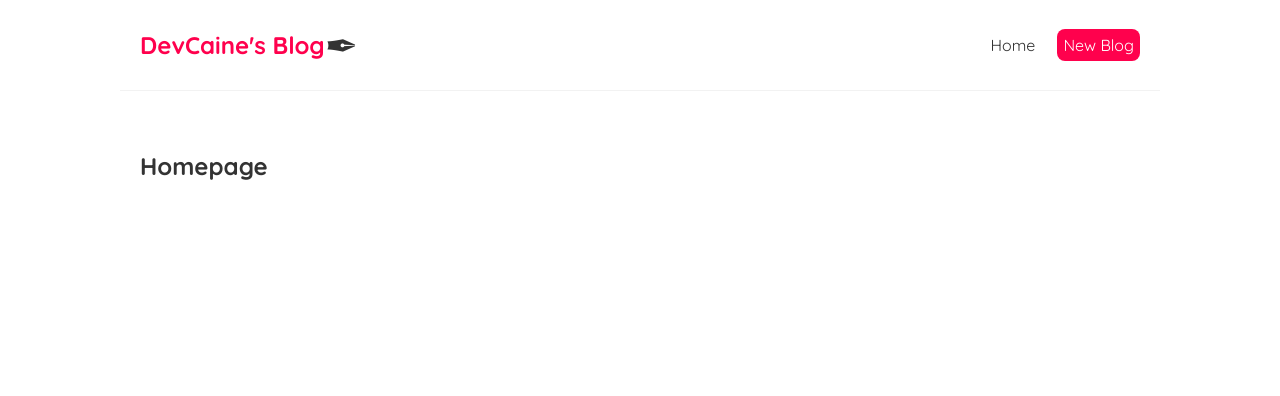
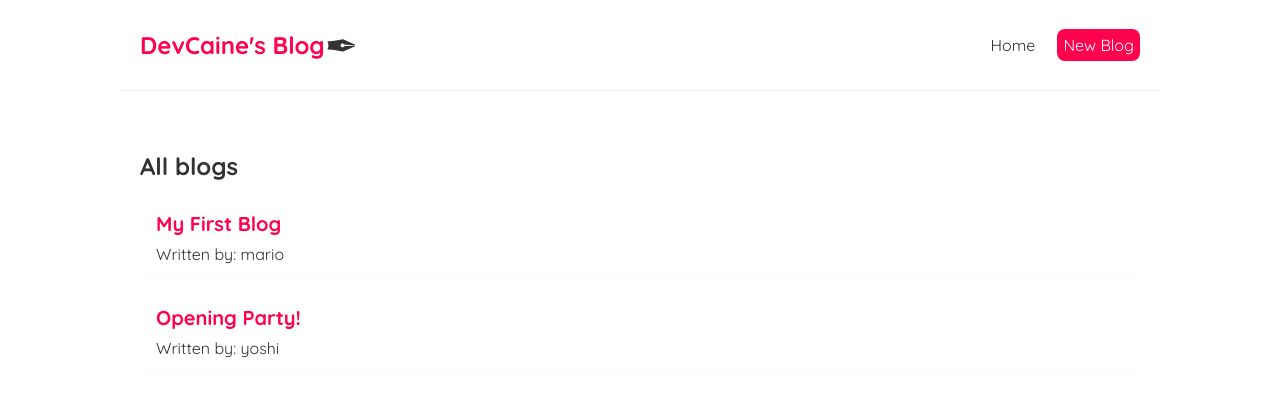
Before and after one commit to Joshua-Petrey/React_Blog, a React (Create React App) app: page / in a window 1280 px wide. Shown: the top 396 px of the page. Built offline with nearby package versions, Linux system fonts and the light colour scheme; data requests are answered from the project's data file.

Commit message:
Updated styles and component logic

```diff
--- /dev/null
+++ b/src/components/blog-list/blog-list.component.jsx
@@ -0,0 +1,20 @@
+
+const BlogList = ({blogs, title}) => {
+
+    return (
+        <div className='blog-list'>
+        <h2>{title}</h2>
+        {
+            blogs.map((blog) => (
+                <div className="blog-preview" key={blog.id}>
+                    <h2>{blog.title}</h2>
+                    <p>Written by: {blog.author}</p>
+
+                </div>
+            ))
+        }
+            </div>
+     );
+}
+
+export default BlogList ;
--- a/src/components/home/home.component.jsx
+++ b/src/components/home/home.component.jsx
@@ -1,7 +1,45 @@
+import {useState, useEffect} from 'react';
+import BlogList from '../blog-list/blog-list.component';
+
 const Home = () => {
+
+    const [blogs, setBlogs] = useState(null)
+    const [ isLoading, setIsLoading] = useState(true);
+    const [error, setError] = useState(null);
+
+    useEffect(() => {
+        fetch('http://localhost:8000/blogs')
+        .then(res => {
+            if (!res.ok) {
+                throw Error("Could not fetch the data")
+            }
+            return res.json();
+        })
+        .then((data) => {
+            setBlogs(data)
+            setIsLoading(false)
+            setError(null)
+        })
+        .catch(
+            (err) => {
+            setError(err.message)
+            setIsLoading(false)
+            })
+    }, [])
+
     return (
         <div className="home">
-            <h2>Homepage</h2>
+
+            {
+                error && <div>{error}</div>
+            }
+            {
+                isLoading && <div>Loading...</div>
+            }
+
+            {
+              blogs && <BlogList blogs={blogs} title="All blogs" />
+            }
         </div>
      );
 }
--- a/src/components/navbar/navbar.component.jsx
+++ b/src/components/navbar/navbar.component.jsx
@@ -3,7 +3,7 @@ const Navbar = () => {
 
     <nav className="navbar">
         <h1>DevCaine's Blog</h1>
-        <span class='writing-emoji'>&#10002;</span>
+        <span className='writing-emoji'>&#10002;</span>
 
         <div className="links">
             <a href="/">Home</a>
--- a/src/index.css
+++ b/src/index.css
@@ -45,3 +45,18 @@ a[href='/create'] {
   border-radius: 8px;
 
 }
+
+/* blog previews / list */
+.blog-preview {
+  padding: 10px 16px;
+  margin: 20px 0;
+  border-bottom: 1px solid #fafafa;
+}
+.blog-preview:hover {
+  box-shadow: 1px 3px 5px rgba(0,0,0,0.1);
+}
+.blog-preview h2 {
+  font-size: 20px;
+  color: #ff014d;
+  margin-bottom: 8px;
+}
```
